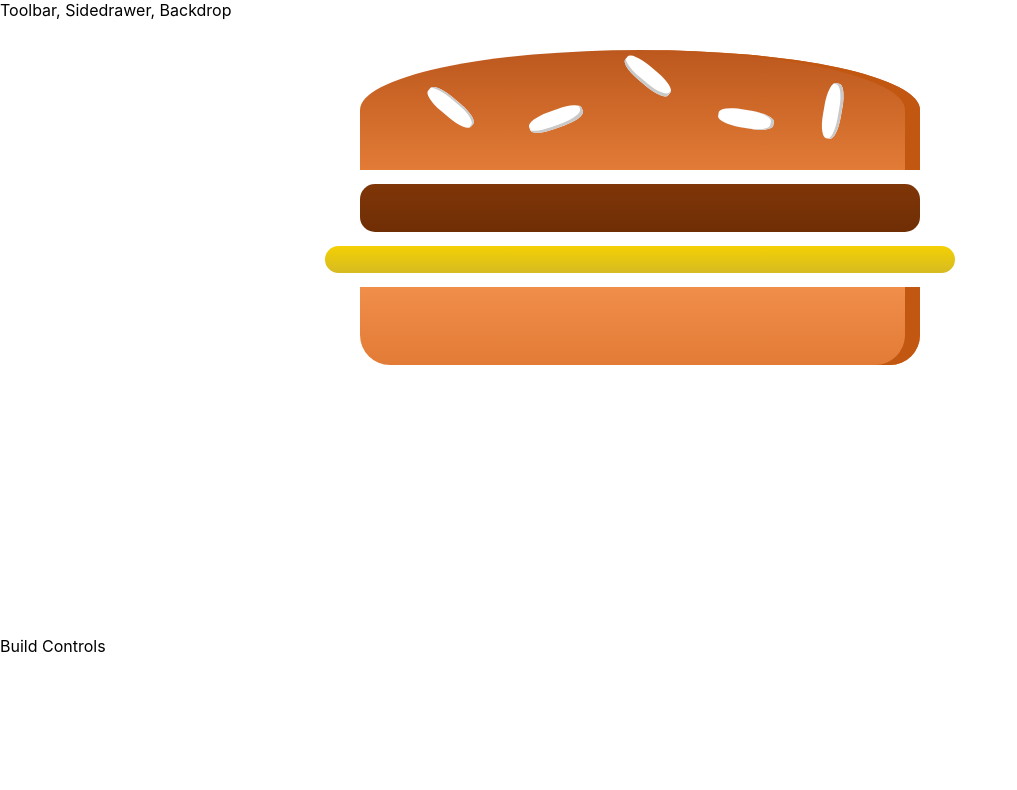
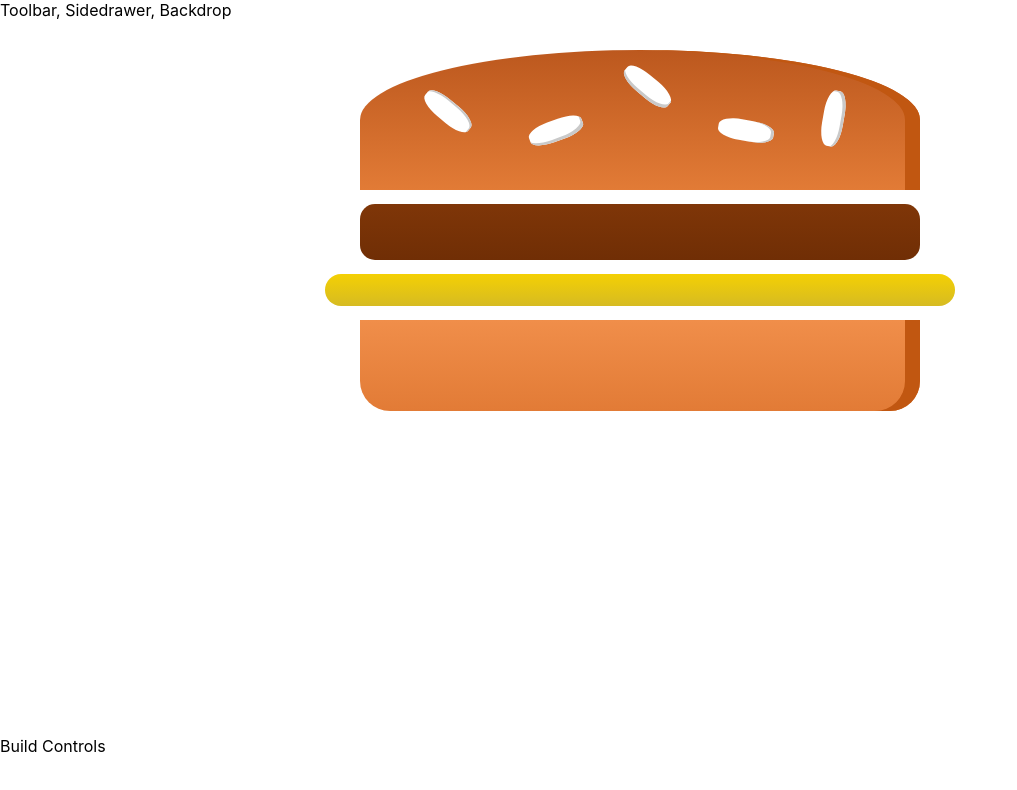
Before and after one commit to MOray-18/my-burger, a React (Create React App) app: page / in a window 1280 px wide. Shown: the top 790 px of the page, without its empty margins (0-1017 px from the left). Built offline with nearby package versions, Linux system fonts and the light colour scheme.

Commit message:
edit media queries

```diff
--- a/src/components/Burger/Burger.module.css
+++ b/src/components/Burger/Burger.module.css
@@ -1,23 +1,23 @@
 .Burger {
   margin: 0 auto;
   width: 100%;
-  height: 300px;
+  height: 400px;
   overflow: auto;
   text-align: center;
   font-weight: bold;
   font-size: 1.2rem;
 }
 
-@media (min-width: 300px) and (max-height: 400px) {
+@media (min-width: 500px) and (max-height: 400px) {
   .Burger {
-    width: 275px;
+    width: 350px;
     height: 300px;
   }
 }
 
 @media (min-width: 400px) and (min-height: 401px) {
   .Burger {
-    width: 325px;
+    width: 375px;
     height: 400px;
   }
 }
@@ -25,6 +25,6 @@
 @media (min-width: 1000px) and (min-height: 700px) {
   .Burger {
     width: 700px;
-    height: 600px;
+    height: 700px;
   }
 }
```
